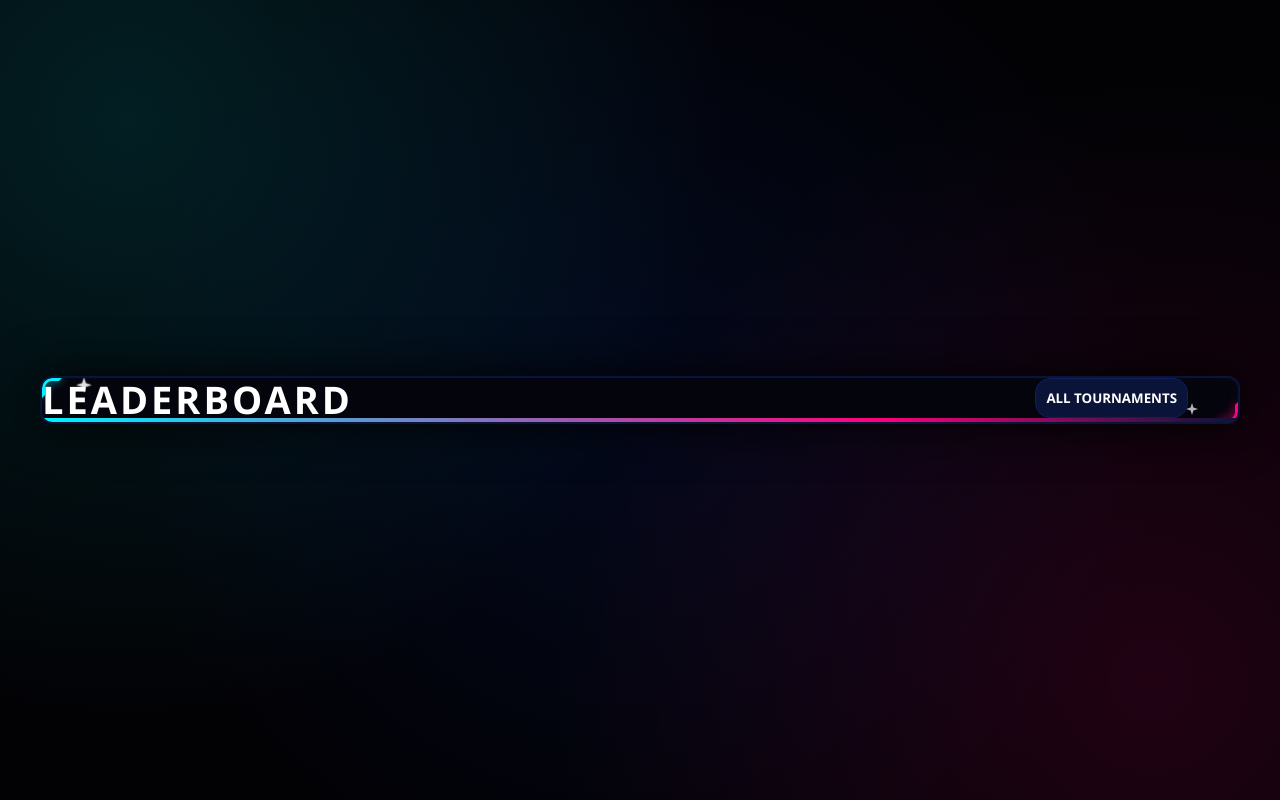
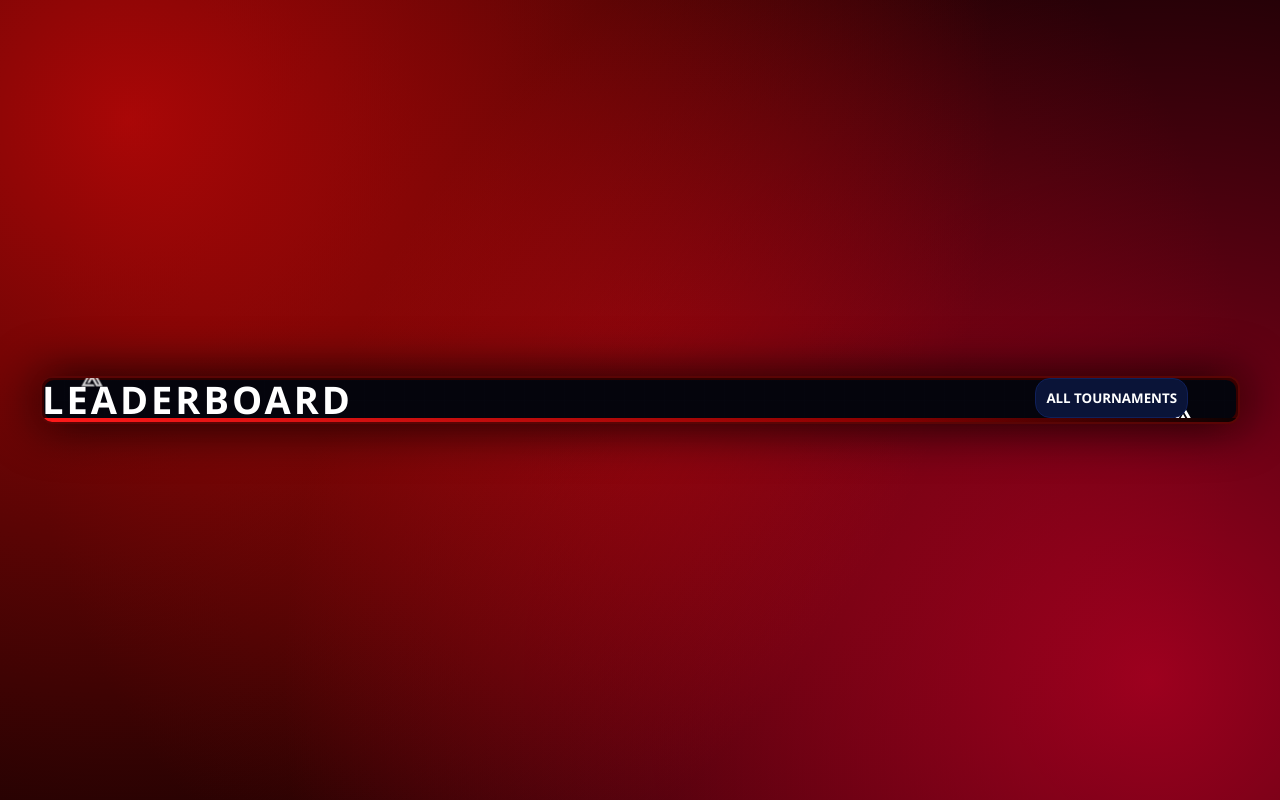
Before and after one commit to SpacingKosmopan/LiveLeaderboard, a website with bundled scripts: page index.html in a window 1280 px wide. Built offline with nearby package versions, Linux system fonts and the light colour scheme; no server answers.

Commit message:
Temp fix: problem with presets loading

```diff
--- a/index.html
+++ b/index.html
@@ -5,7 +5,7 @@
     <meta name="viewport" content="width=device-width, initial-scale=1.0" />
     <title>Live Leaderboard</title>
     <link rel="stylesheet" href="style.css" />
-    <link rel="stylesheet" href="cyberglow_preset.css" id="style-preset" />
+    <link rel="stylesheet" href="echoarena_preset.css" id="style-preset" />
 
     <link
       rel="stylesheet"
```
